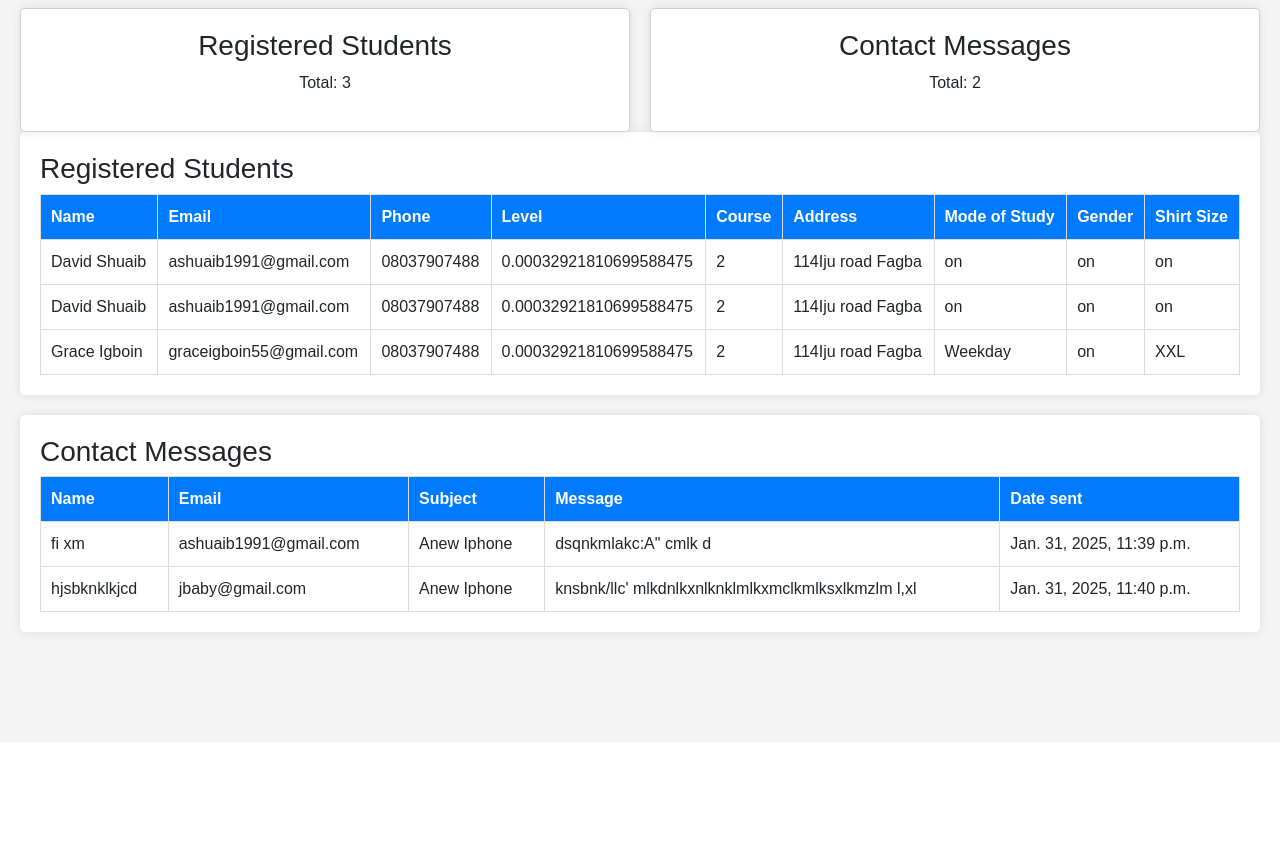
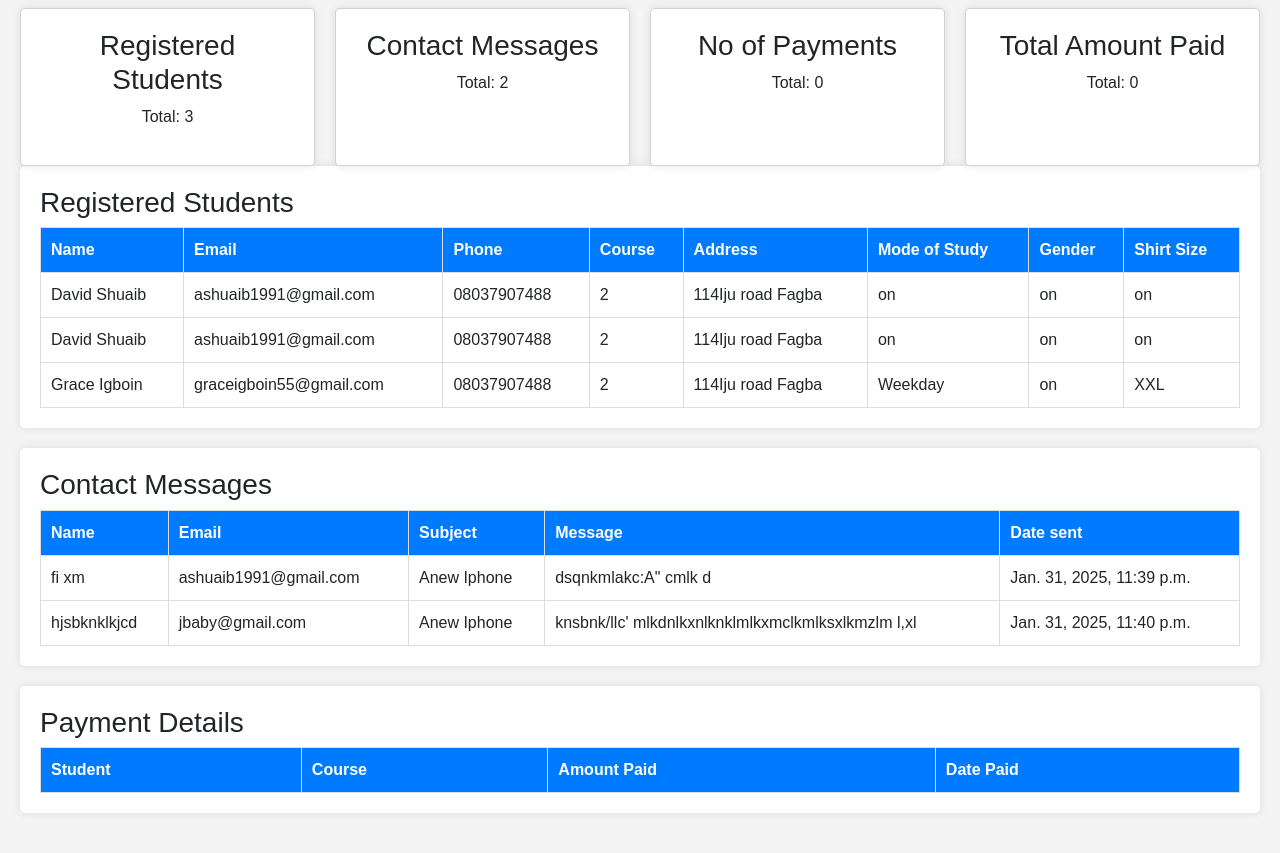
Before and after one commit to devoco91/wazobia-culinary, a Django app: page /dashboard/ in a window 1280 px wide. Shown: the part 58-911 px from the top of the page. Before the commit the page ends 697 px from the top, so only its background shows below. Run offline with Django 5.2, Linux system fonts and the light colour scheme; data comes from the database, SQL or seed files in the repository; data that the repository does not hold is empty; some libraries are stand-ins or nearby versions.

Commit message:
Payment added to model

```diff
--- a/school/models.py
+++ b/school/models.py
@@ -5,16 +5,12 @@ class Registration(models.Model):
     email = models.EmailField()
     address = models.TextField()
     phone = models.CharField(max_length=15)
-    level = models.CharField(max_length=50, choices=[
+    course = models.CharField(max_length=50, choices=[
         ('Basic', 'Basic (200,000 Naira)'),
         ('Intensive', 'Intensive (300,000 Naira)'),
         ('Advanced', 'Advanced (400,000 Naira)')
     ])
-    course = models.CharField(max_length=50, choices=[
-        ('Course 1', 'Course 1'),
-        ('Course 2', 'Course 2'),
-        ('Course 3', 'Course 13')
-    ])
+
     mode_of_study = models.CharField(max_length=10, choices=[('Weekday', 'Weekday'), ('Weekend', 'Weekend')])
     gender = models.CharField(max_length=20, choices=[('Male', 'Male'), ('Female', 'Female'), ('Prefer not to say', 'Prefer not to say')])
     shirt_size = models.CharField(max_length=5, choices=[('M', 'M'), ('L', 'L'), ('XL', 'XL'), ('XXL', 'XXL')])
@@ -23,6 +19,23 @@ class Registration(models.Model):
 
     def __str__(self):
         return self.name
+
+
+
+
+class Payment(models.Model):
+    student = models.ForeignKey(Registration, on_delete=models.CASCADE)
+    course = models.CharField(max_length=50, choices=[
+        ('Basic', 'Basic (200,000 Naira)'),
+        ('Intensive', 'Intensive (300,000 Naira)'),
+        ('Advanced', 'Advanced (400,000 Naira)')
+    ])
+    amount_paid = models.DecimalField(max_digits=10, decimal_places=2)
+    date_paid = models.DateTimeField(auto_now_add=True)
+
+    def __str__(self):
+        return f"Payment by {self.student.name} - {self.amount_paid} Naira"
+
 
 
 
--- a/school/templates/school/dashboard.html
+++ b/school/templates/school/dashboard.html
@@ -104,6 +104,14 @@
                     <h3>Contact Messages</h3>
                     <p>Total: <span id="contact-count">{{ total_messages}}</span></p>
                 </div>
+                <div class="card">
+                    <h3>No of Payments</h3>
+                    <p>Total: <span id="payment-count">{{ total_payments}}</span></p>
+                </div>
+                <div class="card">
+                    <h3>Total Amount Paid</h3>
+                    <p>Total: <span id="contact-add-count">{{ total_amount_paid}}</span></p>
+                </div>
             </section>
 
             <section class="table-section">
@@ -114,7 +122,6 @@
                             <th>Name</th>
                             <th>Email</th>
                             <th>Phone</th>
-                            <th>Level</th>
                             <th>Course</th>
                             <th>Address</th>
                             <th>Mode of Study</th>
@@ -128,7 +135,6 @@
                             <td>{{ reg.name }}</td>
                             <td>{{ reg.email }}</td>
                             <td>{{ reg.phone }}</td>
-                            <td>{{ reg.level }}</td>
                             <td>{{ reg.course }}</td>
                             <td>{{ reg.address }}</td>
                             <td>{{ reg.mode_of_study }}</td>
@@ -163,8 +169,34 @@
                         </tr>
                         {% endfor %}
                     </tbody>
+
                 </table>
             </section>
+
+            <section class="table-section">
+                <h3>Payment Details</h3>
+                <table>
+            <thead>
+                <tr>
+                    <th>Student</th>
+                    <th>Course</th>
+                    <th>Amount Paid</th>
+                    <th>Date Paid</th>
+                </tr>
+            </thead>
+            <tbody>
+                {% for payment in payments %}
+                <tr>
+                    <td>{{ payment.student }}</td>
+                    <td>{{ payment.course }}</td>
+                    <td>{{ payment.amount_paid }}</td>
+                    <td>{{ payment.date_paid }}</td>
+                </tr>
+                {% endfor %}
+            </tbody>
+        </table>
+    </section>
+
         </div>
     </div>
 </body>
--- a/school/views.py
+++ b/school/views.py
@@ -2,6 +2,7 @@ from django.shortcuts import render,redirect
 from .forms import  *
 from django.contrib import messages
 from .models import *
+from django.db.models import Sum
 
 # Create your views here.
 
@@ -35,15 +36,21 @@ def contactpage(request):
 def dashboardpage(request):
     registrations = Registration.objects.all()  # Fetch all registrations
     contacts = ContactMessage.objects.all()  # Fetch all contact messages
+    payments = Payment.objects.all()  # Fetch all Payment
 
     total_registrations = registrations.count()  # Get total registrations
     total_messages = contacts.count()  # Get total contact messages
+    total_payments = payments.count()  # Get total payments
+    total_amount_paid = Payment.objects.aggregate(Sum('amount_paid'))['amount_paid__sum'] or 0  # Default to 0 if no payments exist
 
     context = {
         "registrations": registrations,
         "contacts": contacts,
+        "payments":payments,
         "total_registrations": total_registrations,
         "total_messages": total_messages,
+        'total_payments': total_payments,
+        'total_amount_paid': total_amount_paid
     }
     return render(request, 'school/dashboard.html', context)
 
@@ -62,7 +69,6 @@ def registerpage(request):
         address = request.POST.get("address")
         phone = request.POST.get("phone")
         course = request.POST.get("course")
-        level = request.POST.get("level")
         mode_of_study = request.POST.get("mode_of_study")
         gender = request.POST.get("gender")
         shirt_size = request.POST.get("shirt_size")
@@ -71,7 +77,7 @@ def registerpage(request):
         # Save to database
         Registration.objects.create(
             name=name, email=email, address=address, phone=phone,
-            course=course,level=level, mode_of_study=mode_of_study,
+            course=course, mode_of_study=mode_of_study,
             gender=gender, shirt_size=shirt_size, agree=agree
         )
 
```
Also changed, not shown: school/admin.py (+7 -2 lines), school/templates/school/register.html (+1 -9 lines), db.sqlite3, school/migrations/0006_remove_registration_level_alter_registration_course_and_more.py (added).
